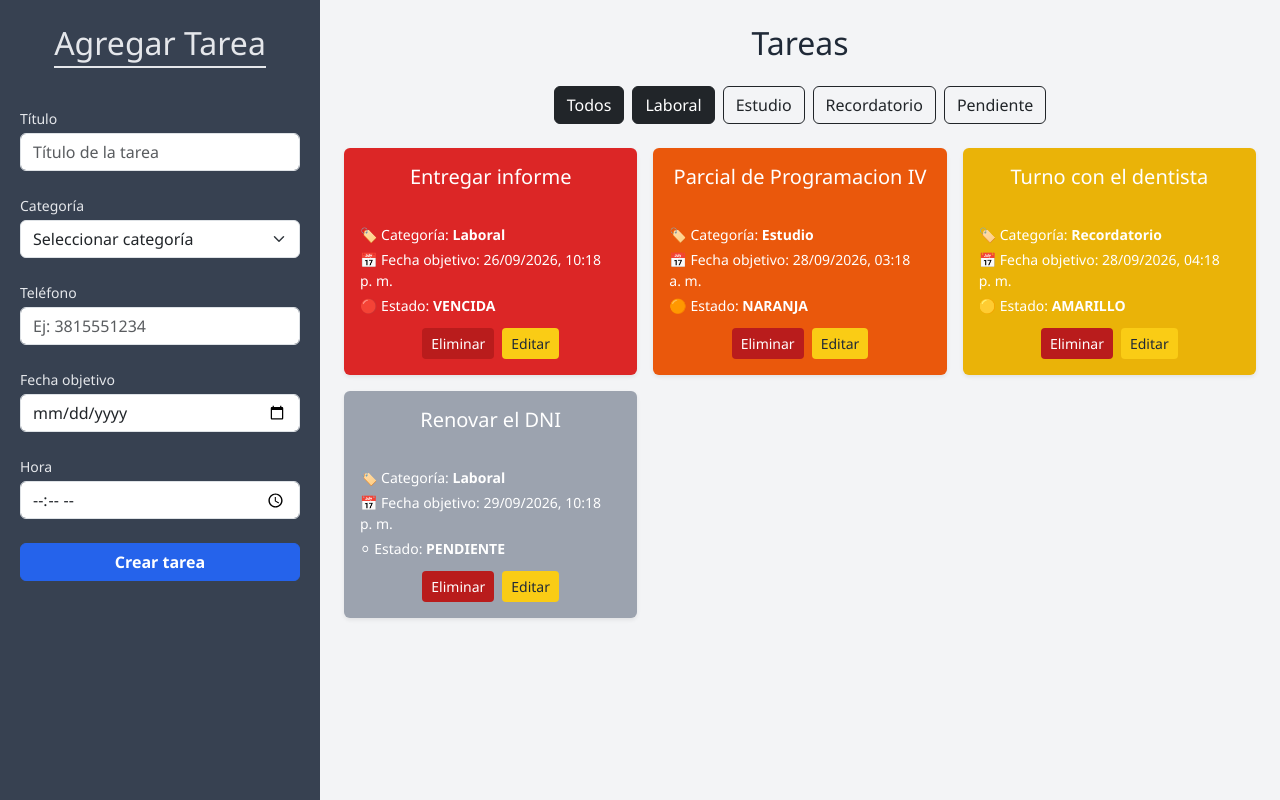
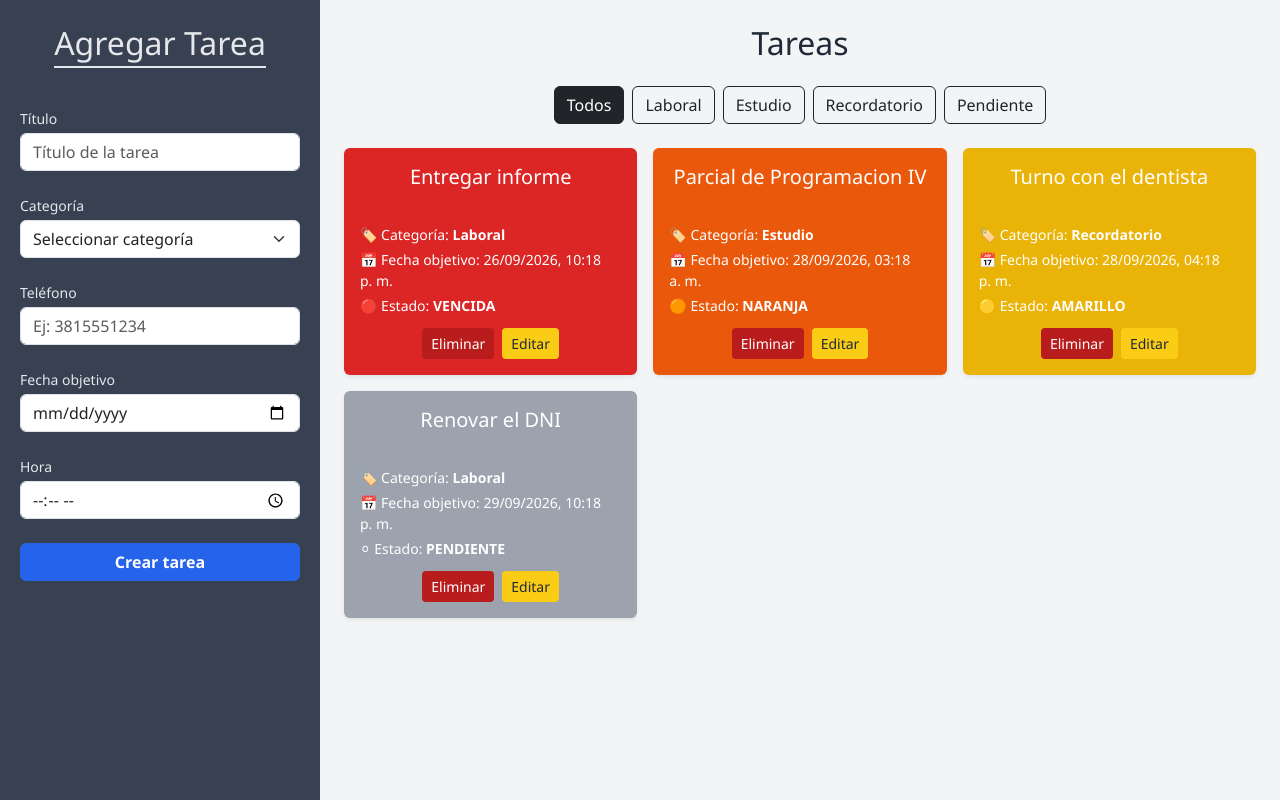
Before and after one commit to ivo99o/GestorDeTareasReact, a React (Vite) app: page / in a window 1280 px wide. In both pictures the pointer is over the button "Laboral". Built offline with nearby package versions, Linux system fonts and the light colour scheme.

Commit message:
Corregir hover pegado en botones de filtro en dispositivos tactiles

```diff
--- a/src/components/Filtros/Filtros.css
+++ b/src/components/Filtros/Filtros.css
@@ -7,3 +7,11 @@
     width: 100%;
   }
 }
+
+@media (hover: none) {
+  .filtros .btn-outline-dark:hover {
+    color: #212529;
+    background-color: transparent;
+    border-color: #212529;
+  }
+}
```
